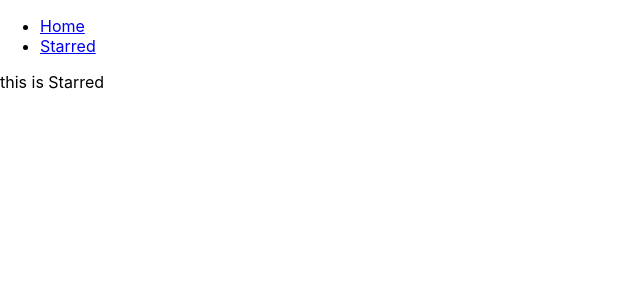
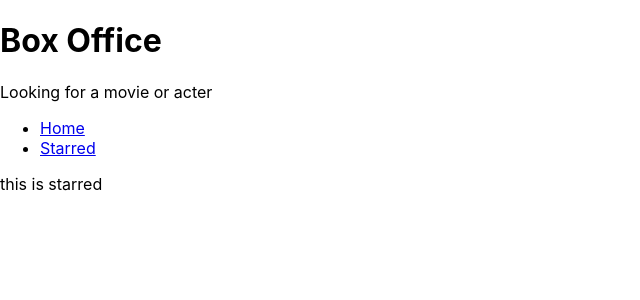
Before and after one commit to Huayao-Zheng/Box-Office, a React (Create React App) app: page /starred in a window 1280 px wide. Shown: the top 300 px of the page, without its empty margins (0-640 px from the left). Built offline with nearby package versions, Linux system fonts and the light colour scheme.

Commit message:
added layout managment and created title

```diff
--- a/src/App.js
+++ b/src/App.js
@@ -1,26 +1,20 @@
 import React from 'react';
 import { Switch, Route } from 'react-router-dom';
 
-import Navs from './components/Navs';
 import Home from './pages/Home';
 import Starred from './pages/Starred';
 
 function App() {
   return (
-    <div>
-      <Navs />
     <Switch>
       <Route exact path="/">
         <Home />
       </Route>
-
       <Route exact path="/starred">
         <Starred />
       </Route>
-
-        <Route>Wrong Page 4💔4</Route>
+      <Route>Wrong Page 4💔4</Route>/
     </Switch>
-    </div>
   );
 }
 
--- /dev/null
+++ b/src/components/MainpageLayout.js
@@ -0,0 +1,14 @@
+import React from 'react';
+import Navs from './Navs';
+import TItle from './TItle';
+
+const MainpageLayout = ({ children }) => (
+  <div>
+    <TItle title="Box Office" subtitle="Looking for a movie or acter" />
+    <Navs />
+
+    {children}
+  </div>
+);
+
+export default MainpageLayout;
--- /dev/null
+++ b/src/components/TItle.js
@@ -0,0 +1,10 @@
+import React from 'react';
+
+const TItle = ({ title, subtitle }) => (
+  <div>
+    <h1>{title}</h1>
+    <p>{subtitle}</p>
+  </div>
+);
+
+export default TItle;
--- a/src/pages/Home.js
+++ b/src/pages/Home.js
@@ -1,5 +1,6 @@
 import React from 'react';
+import MainpageLayout from '../components/MainpageLayout';
 
-const Home = () => <div>this is home</div>;
+const Home = () => <MainpageLayout>this is home</MainpageLayout>;
 
 export default Home;
--- a/src/pages/Starred.js
+++ b/src/pages/Starred.js
@@ -1,5 +1,6 @@
 import React from 'react';
+import MainpageLayout from '../components/MainpageLayout';
 
-const Starred = () => <div>this is Starred</div>;
+const Starred = () => <MainpageLayout>this is starred</MainpageLayout>;
 
 export default Starred;
```
Also changed, not shown: 1 other file (tests, documents, lock files or other folders). Lines whose indentation alone changed are shown as unchanged.
